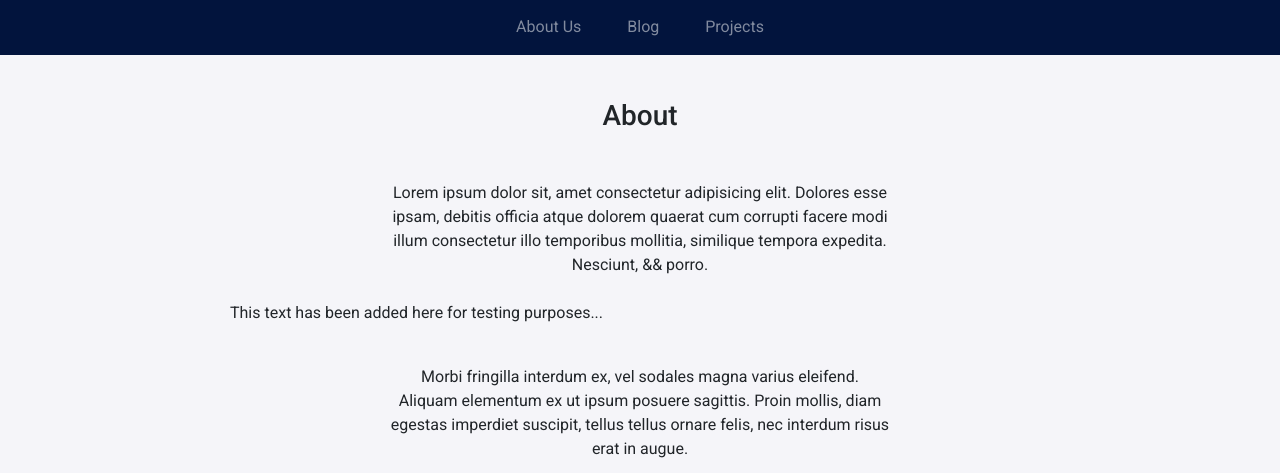
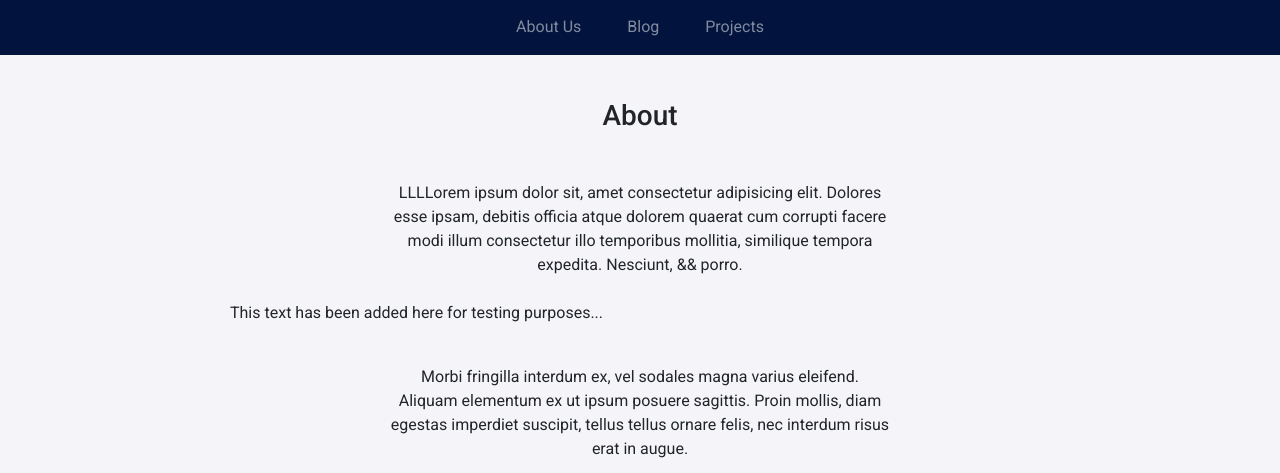
Before and after one commit to adarsh-swe/personalPortfolio, a Flask app: page / in a window 1280 px wide. Shown: the part 401-874 px from the top of the page. Run offline with Flask 2, Linux system fonts and the light colour scheme; some libraries are stand-ins or nearby versions.

Commit message:
fix deploy

```diff
--- a/app/templates/aboutPage.html
+++ b/app/templates/aboutPage.html
@@ -5,7 +5,7 @@
   <br />
   <br />
   <p class="aboutMe" style="width: 500px; text-align: center; margin: 0 auto">
-    Lorem ipsum dolor sit, amet consectetur adipisicing elit. Dolores esse
+    LLLLorem ipsum dolor sit, amet consectetur adipisicing elit. Dolores esse
     ipsam, debitis officia atque dolorem quaerat cum corrupti facere modi illum
     consectetur illo temporibus mollitia, similique tempora expedita. Nesciunt,
     && porro.
```
